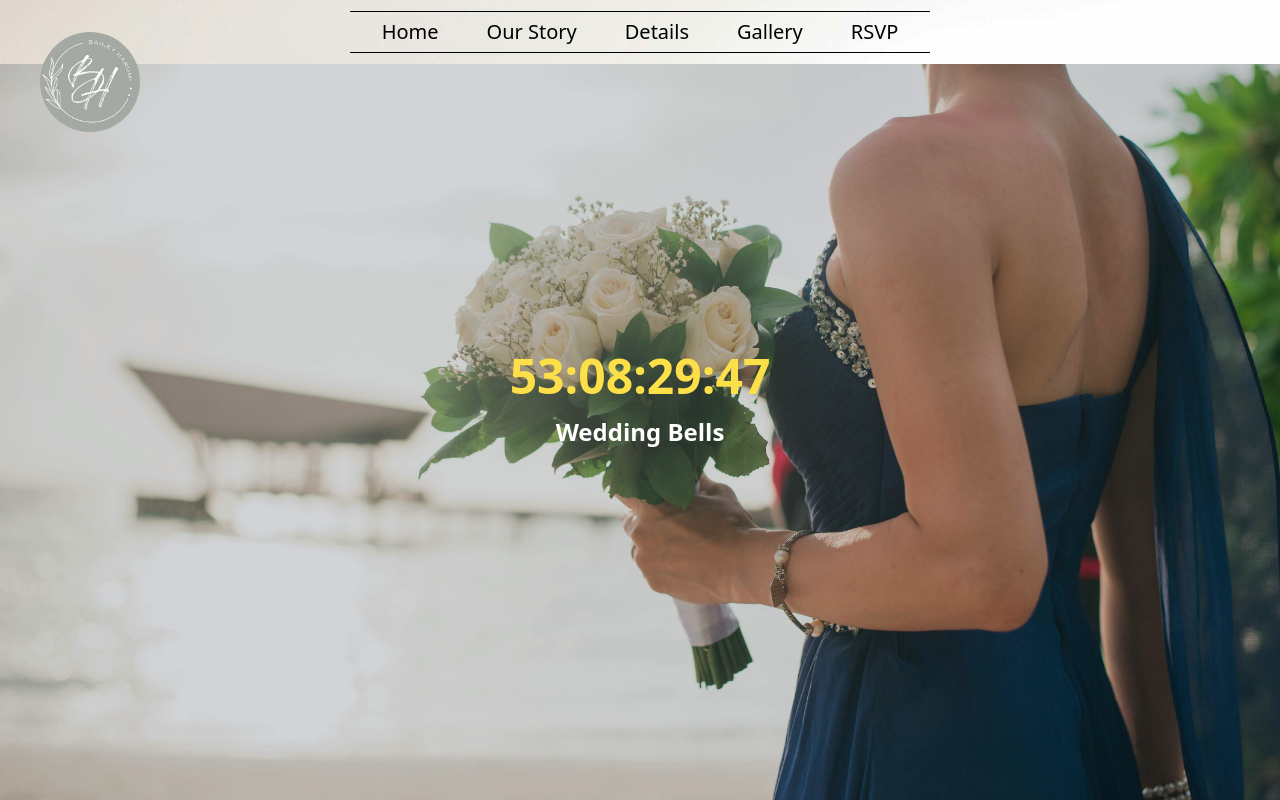
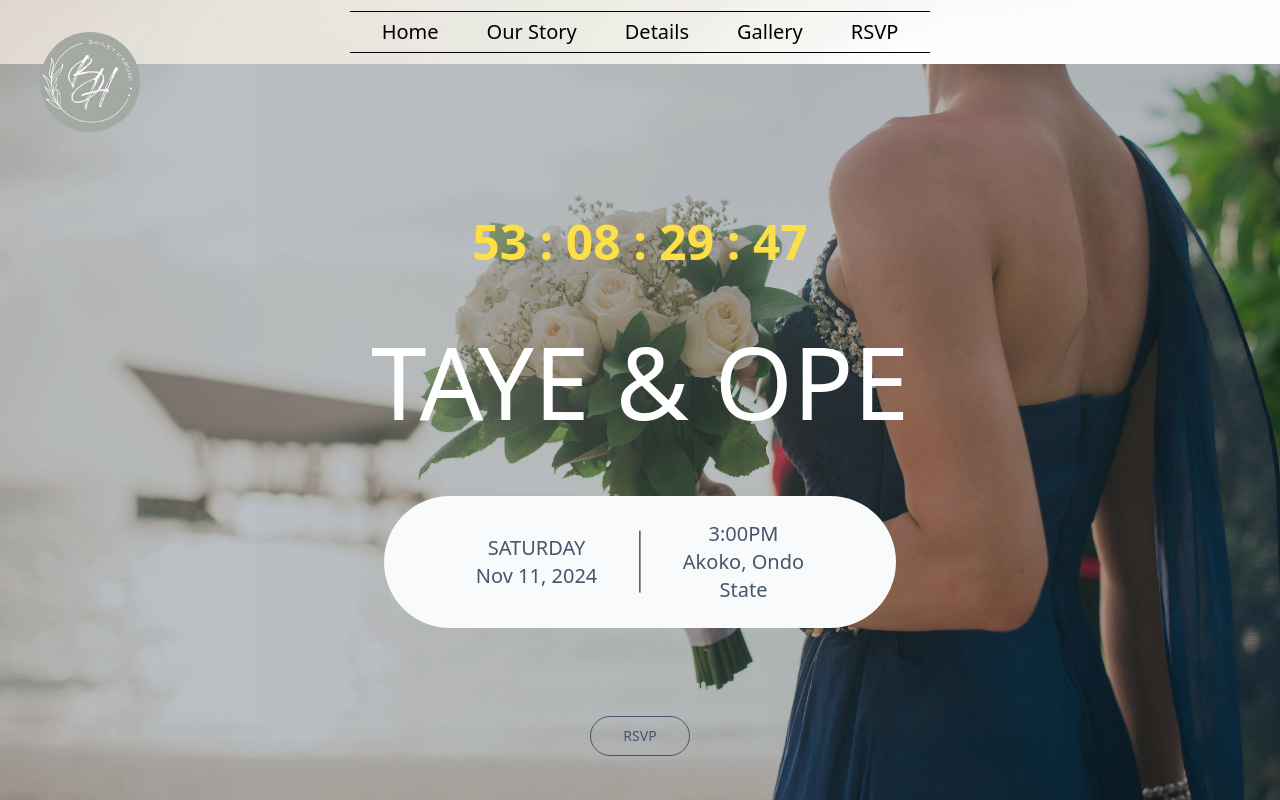
Before and after one commit to Sulaimon-Omotosho/wedding-bells, a Next.js app: page / in a window 1280 px wide. Built offline with nearby package versions, Linux system fonts and the light colour scheme.

Commit message:
Feat: Main page added

```diff
--- a/src/app/layout.tsx
+++ b/src/app/layout.tsx
@@ -35,7 +35,7 @@ export default function RootLayout({
           width={100}
           height={100}
           alt='initials'
-          className='absolute rounded-full left-4 md:left-10 bottom-4 md:top-8'
+          className='fixed rounded-full left-4 md:left-10 bottom-4 md:top-8'
         />
         {children}
       </body>
--- a/src/app/page.tsx
+++ b/src/app/page.tsx
@@ -1,11 +1,13 @@
 import CountdownTimer from '@/components/CountdownTimer'
+import MainPage from '@/components/MainPage'
+import OurStory from '@/components/OurStory'
 
 export default function Home() {
   return (
-    <div className='flex items-center justify-center w-full h-[100vh] bg-mainBg bg-cover bg-center'>
-      <div className='bg-slate-800 bg-opacity-20 h-[100vh] w-full flex flex-col gap-4 items-center justify-center'>
-        <CountdownTimer />
-        <p className='text-2xl text-white font-bold'> Wedding Bells</p>
+    <div className=' w-full h-screen bg-mainBg bg-cover bg-center'>
+      <div className='bg-slate-800 bg-opacity-30 h-[100vh] w-full pt-[15%] overflow-scroll remove-scrollbar'>
+        <MainPage />
+        <OurStory />
       </div>
     </div>
   )
--- a/src/components/CountdownTimer.tsx
+++ b/src/components/CountdownTimer.tsx
@@ -31,9 +31,9 @@ export default function CountdownTimer() {
   const { days, hours, minutes, seconds } = formatTime(timeLeft)
 
   return (
-    <div>
-      <span className='font-bold text-5xl text-yellow-300'>
-        {days}:{hours}:{minutes}:{seconds}
+    <div className='flex justify-center'>
+      <span className='font-bold text-5xl text-center text-yellow-300'>
+        {days} : {hours} : {minutes} : {seconds}
       </span>
     </div>
   )
--- /dev/null
+++ b/src/components/MainPage.tsx
@@ -0,0 +1,25 @@
+import CountdownTimer from './CountdownTimer'
+import { Button } from './ui/button'
+
+const MainPage = () => {
+  return (
+    <div className='flex items-center flex-col gap-10 mt-[2%]'>
+      <CountdownTimer />
+      <p className='text-[100px] text-white uppercase'> Taye & Ope </p>
+      <div className='flex items-center justify-around rounded-full bg-slate-50 w-[40%] text-slate-600 text-center px-20 py-6'>
+        <p className='flex flex-col items-center justify-center text-xl w-full'>
+          SATURDAY <span>Nov 11, 2024</span>
+        </p>
+        <hr className='w-[150px] rotate-90 border-black' />
+        <p className='flex flex-col items-center justify-center text-xl w-full'>
+          3:00PM <span>Akoko, Ondo State</span>
+        </p>
+      </div>
+      <Button className='mt-12 text-slate-600 hover:text-white border-slate-600 hover:border-white border-[1px] px-8 rounded-full'>
+        RSVP
+      </Button>
+    </div>
+  )
+}
+
+export default MainPage
--- /dev/null
+++ b/src/components/OurStory.tsx
@@ -0,0 +1,15 @@
+export default function OurStory() {
+  return (
+    <div className='flex flex-col items-center justify-center w-full h-screen px-[25%]'>
+      <h1 className='uppercase'>our story</h1>
+      <h2 className=''>It's A Forever Thing</h2>
+      <p className=''>
+        Lorem ipsum, dolor sit amet consectetur adipisicing elit. Soluta odio
+        fugiat cumque nesciunt, a laborum voluptatum reiciendis recusandae ab
+        velit iusto fuga doloremque libero incidunt accusantium architecto
+        adipisci optio quia hic quas dolores officiis vero consectetur totam.
+        Sunt, temporibus culpa.
+      </p>
+    </div>
+  )
+}
```
